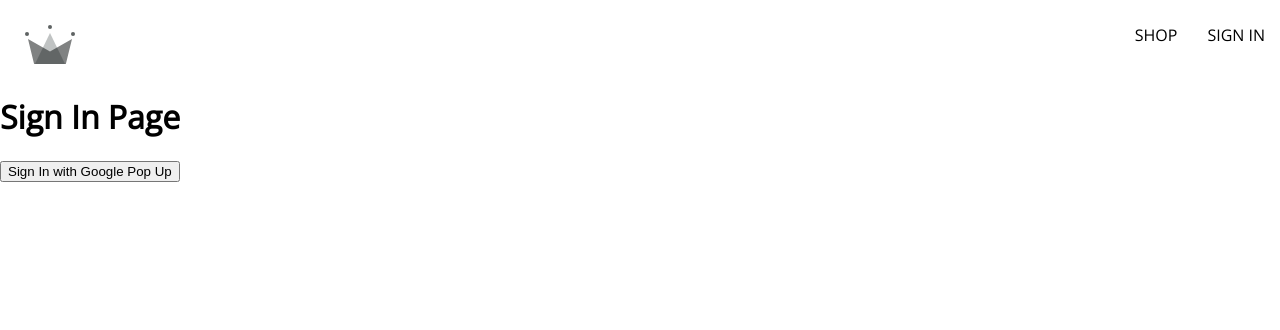
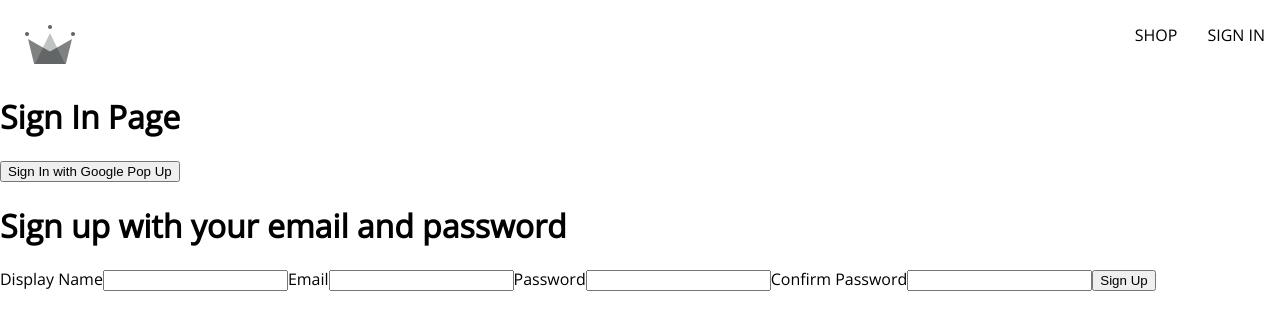
Before and after one commit to Alazib/Clothes_e_commerce, a React (Create React App) app: page /sign-in in a window 1280 px wide. Shown: the top 330 px of the page. Built offline with nearby package versions, Linux system fonts and the light colour scheme; a web font is replaced by a local one.

Commit message:
sign-up form

```diff
--- /dev/null
+++ b/src/components/sign-up-form/sign-up-form.component.jsx
@@ -0,0 +1,68 @@
+import { useState } from "react"
+
+const SignUpForm = () => {
+  const defaultFormFields = {
+    displayName: "",
+    email: "",
+    password: "",
+    confirmPassword: "",
+  }
+  const [formFields, setFormFields] = useState(defaultFormFields)
+  const { displayName, email, password, confirmPassword } = formFields
+
+  const handleChange = (event) => {
+    const { name, value } = event.target
+    setFormFields({ ...formFields, [name]: value })
+  }
+
+  const handleSubmit = async (event) => {
+    event.preventDefault()
+  }
+
+  return (
+    <div>
+      <h1>Sign up with your email and password</h1>
+      <form onSubmit={() => {}}>
+        <label>Display Name</label>
+        <input
+          type="text"
+          required
+          onChange={handleChange}
+          name="displayName"
+          value={displayName}
+        />
+
+        <label>Email</label>
+        <input
+          type="email"
+          required
+          onChange={handleChange}
+          name="email"
+          value={email}
+        />
+
+        <label>Password</label>
+        <input
+          type="password"
+          required
+          onChange={handleChange}
+          name="password"
+          value={password}
+        />
+
+        <label>Confirm Password</label>
+        <input
+          type="password"
+          required
+          onChange={handleChange}
+          name="confirmPassword"
+          value={confirmPassword}
+        />
+
+        <button type="submit">Sign Up</button>
+      </form>
+    </div>
+  )
+}
+
+export default SignUpForm
--- a/src/routes/sign-in/sign-in.component.jsx
+++ b/src/routes/sign-in/sign-in.component.jsx
@@ -2,6 +2,8 @@
   signInWithGooglePopup,
   createUserDocumentFromAuth,
 } from "../../utils/firebase/firebase.utils"
+
+import SignUpForm from "../../components/sign-up-form/sign-up-form.component"
 
 const SignIn = () => {
   const logGoogleUser = async () => {
@@ -13,6 +15,7 @@
     <div>
       <h1>Sign In Page</h1>
       <button onClick={logGoogleUser}>Sign In with Google Pop Up</button>
+      <SignUpForm></SignUpForm>
     </div>
   )
 }
```
